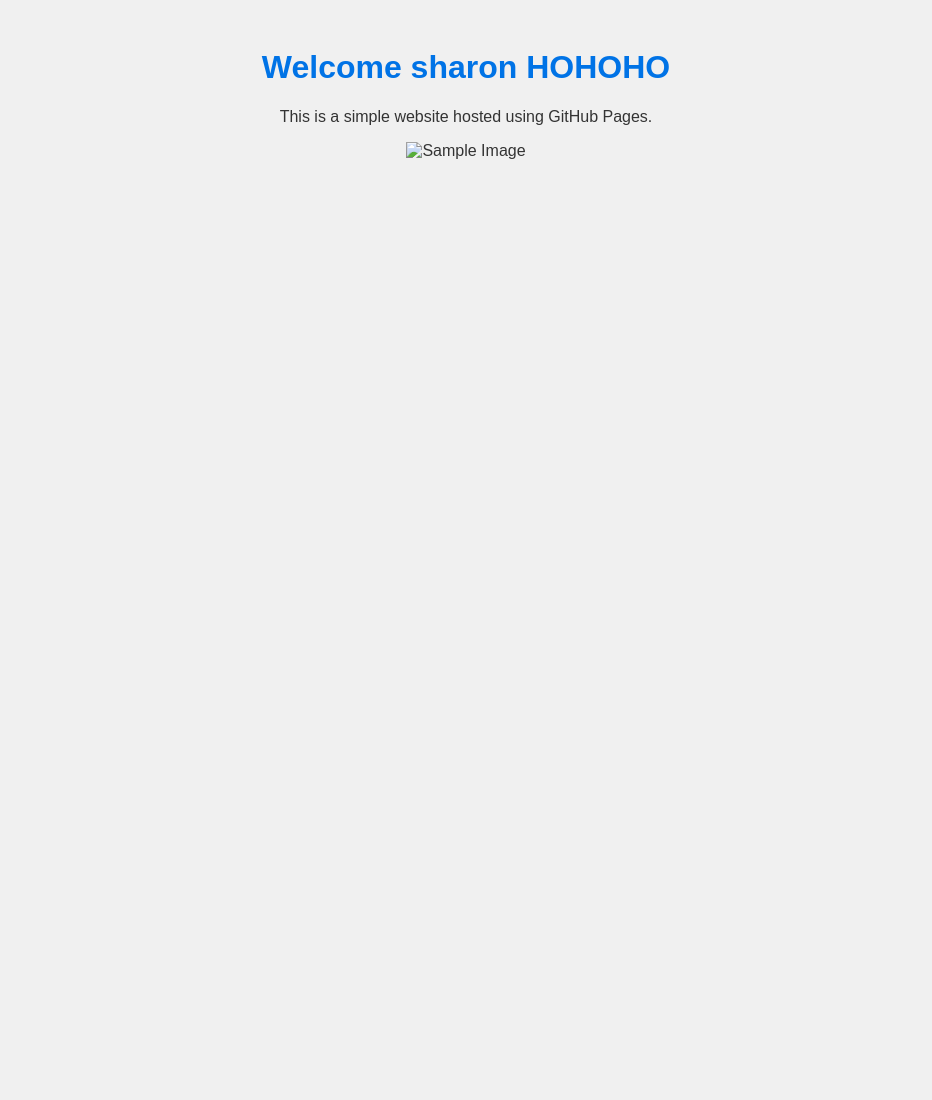
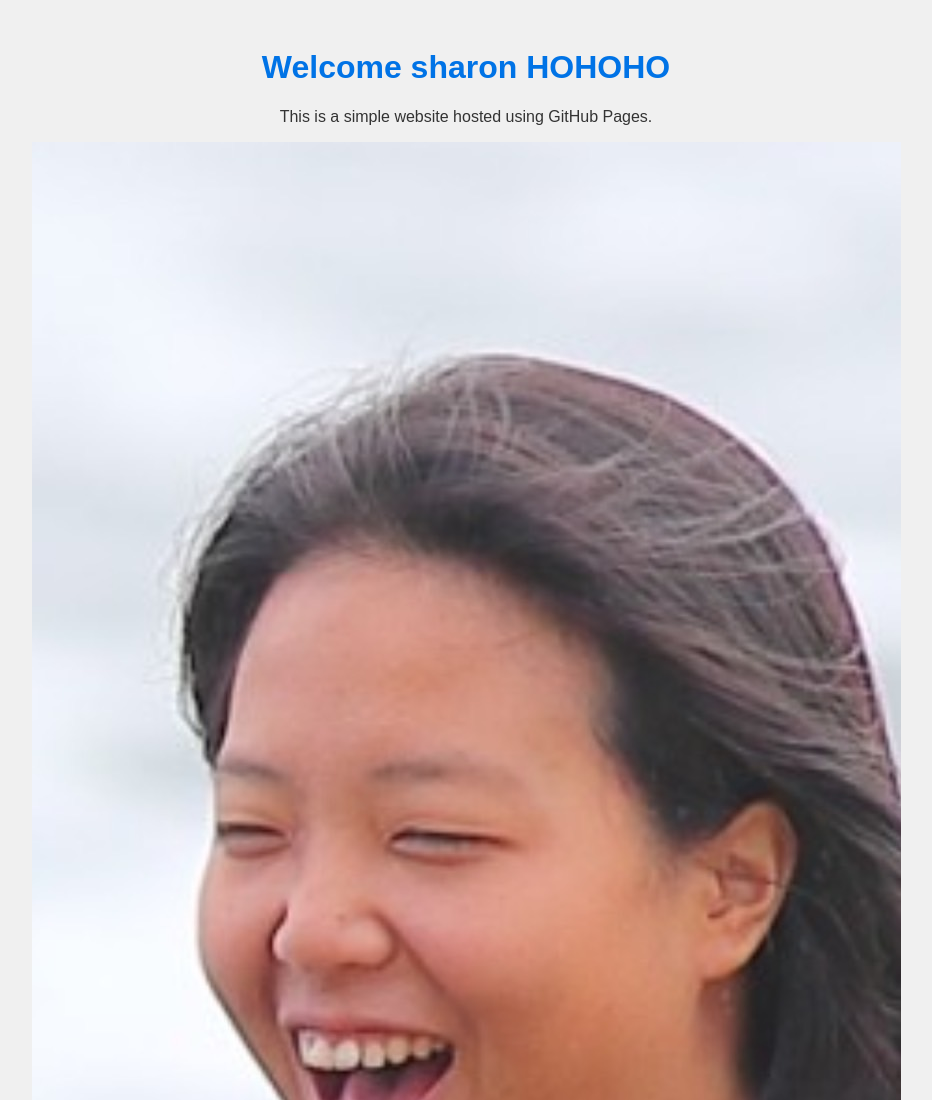
Before and after one commit to bsexpa069380/XXXX.github.io, a plain HTML site: page index.html in a window 1280 px wide. Shown: the top 1100 px of the page, without its empty margins (174-1106 px from the left). Before the commit the page ends 800 px from the top, so only its background shows below. Drawn offline with Linux system fonts and the light colour scheme.

Commit message:
add: new images

```diff
--- a/index.html
+++ b/index.html
@@ -9,7 +9,7 @@
 <body>
     <h1>Welcome sharon HOHOHO </h1>
     <p>This is a simple website hosted using GitHub Pages.</p>
-    <img src="images/sample.jpg" alt="Sample Image">
+    <img src="images/sharon.jpg" alt="Sample Image">
     <script src="script.js"></script>
 </body>
 </html>
```
Also changed, not shown: images/sharon.jpg (added).
